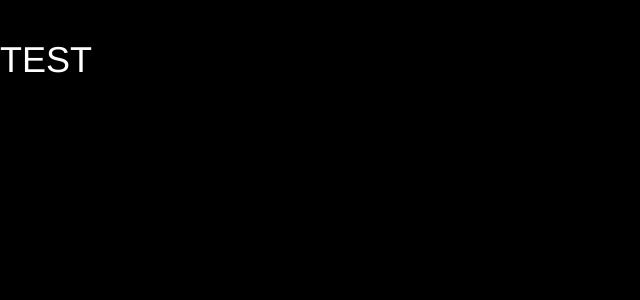
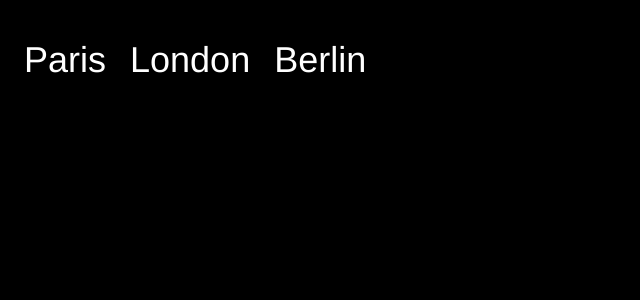
Before and after one commit to CDRundell/wagon-cities, a React app: page / in a window 1280 px wide. Shown: the top 300 px of the page, without its empty margins (0-640 px from the left). Built offline with nearby package versions, Linux system fonts and the light colour scheme.

Commit message:
mapped cities

```diff
--- a/src/containers/city_list.jsx
+++ b/src/containers/city_list.jsx
@@ -1,10 +1,20 @@
-import React, {Component} from 'react';
+import React, { Component } from 'react';
 
 class CityList extends Component {
-  render () {
+  render() {
+    const style = {
+      paddingLeft: "24px"
+    };
+
     return (
-      <h1>TEST</h1>
-    )
+      this.props.cities.map((item) => {
+        return (
+          <div key={item.slug} style={style}>
+            <h1>{item.name}</h1>
+          </div>
+        );
+      })
+    );
   }
 }
 
```
